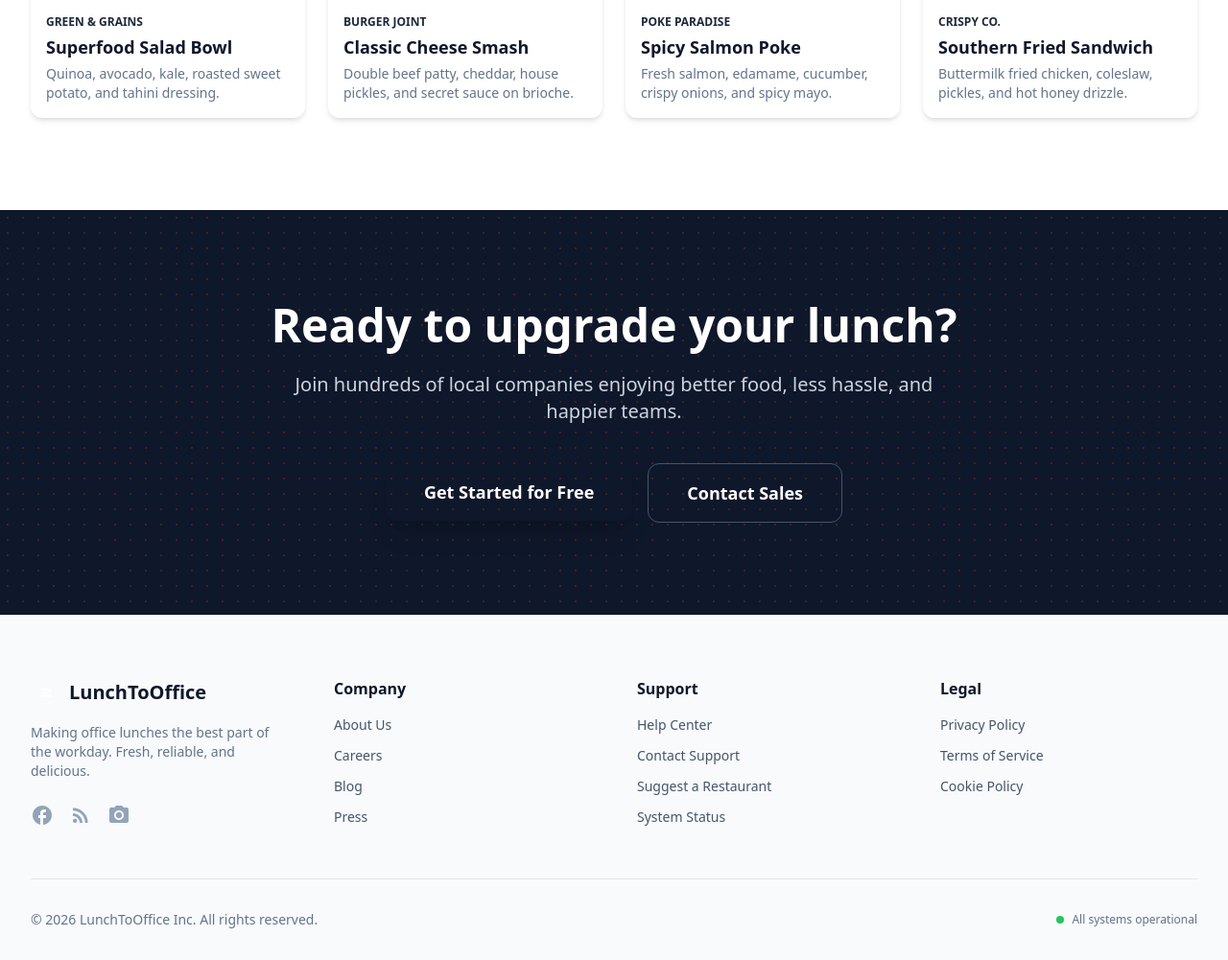
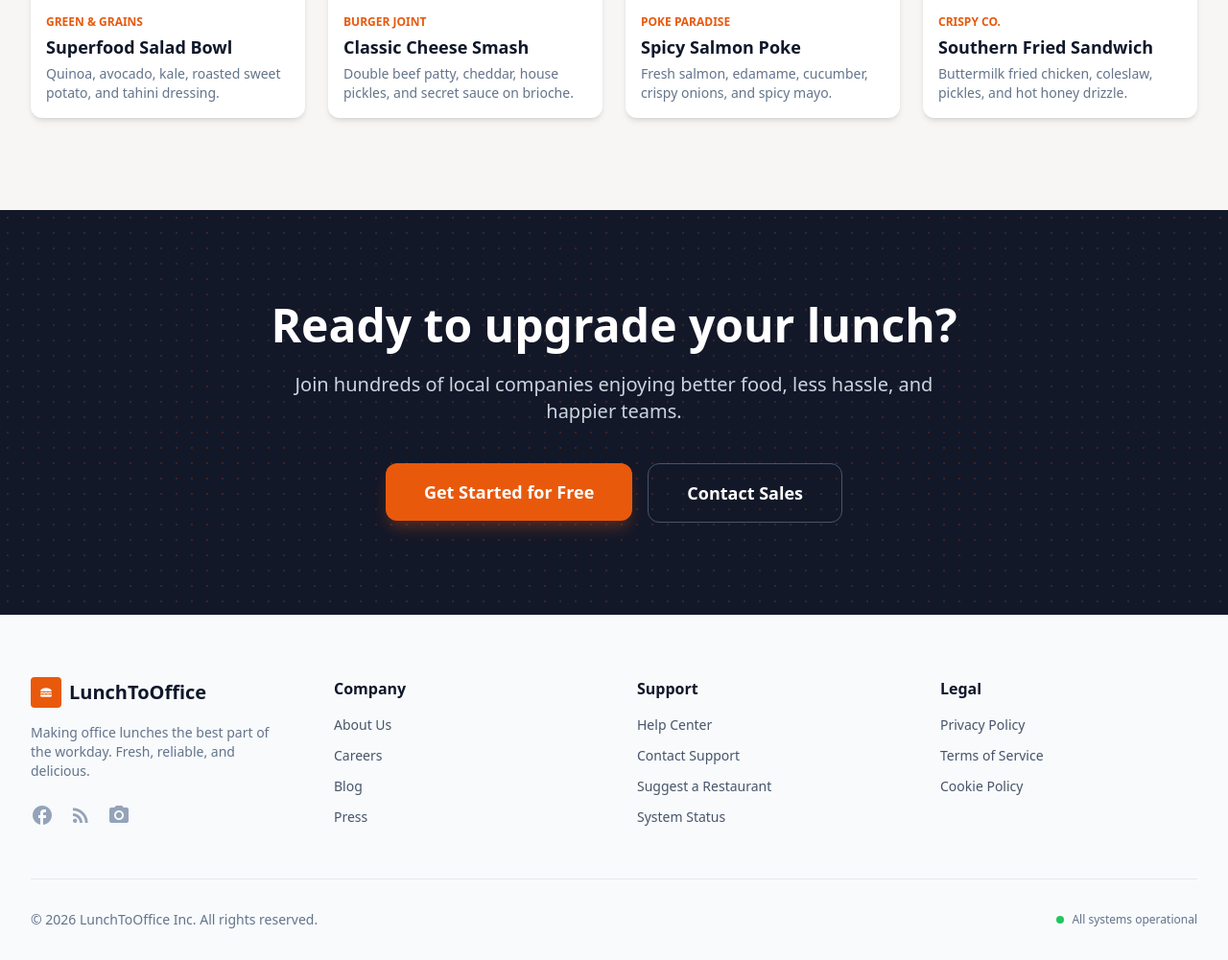
Before and after one commit to jsn-afons/lunchtooffice, a Django app: page / in a window 1280 px wide; the page is wider, and only the part inside the window is pictured. Shown: the part 2644-3645 px from the top of that part at 96% size. Run offline with Django 5.2, Linux system fonts and the light colour scheme; some libraries are stand-ins or nearby versions.

Commit message:
Improve Ui

```diff
--- a/core/templates/core/index.html
+++ b/core/templates/core/index.html
@@ -20,7 +20,7 @@
     <div class="relative z-10 max-w-7xl mx-auto px-4 sm:px-6 lg:px-8 w-full">
         <div class="max-w-2xl">
             <span
-                class="inline-block py-1 px-3 rounded-full bg-primary/20 border border-primary/30 text-primary-dark dark:text-orange-300 font-semibold text-sm mb-6 backdrop-blur-sm">
+                class="inline-block py-1 px-3 rounded-full bg-primary/20 border border-primary/30 text-white font-semibold text-sm mb-6 backdrop-blur-sm">
                 🚀 Now delivering to downtown offices
             </span>
             <h1 class="text-5xl lg:text-7xl font-extrabold text-white tracking-tight mb-6 leading-[1.1]">
--- a/core/templates/core/login.html
+++ b/core/templates/core/login.html
@@ -122,7 +122,7 @@
                     <label class="block text-sm font-medium leading-6 text-slate-900 dark:text-slate-200"
                         for="password">Password</label>
                     <div class="text-sm">
-                        <a class="font-medium text-primary hover:text-orange-700 dark:hover:text-orange-400 transition-colors"
+                        <a class="font-medium text-primary hover:text-primary-dark dark:hover:text-primary-light transition-colors"
                             href="#">Forgot password?</a>
                     </div>
                 </div>
@@ -148,7 +148,7 @@
             <!-- Submit Button -->
             <div>
                 <button
-                    class="flex w-full justify-center rounded-lg bg-primary px-3 py-3 text-sm font-semibold leading-6 text-white shadow-md hover:bg-orange-600 focus-visible:outline focus-visible:outline-2 focus-visible:outline-offset-2 focus-visible:outline-primary transition-all transform active:scale-[0.98]"
+                    class="flex w-full justify-center rounded-lg bg-primary px-3 py-3 text-sm font-semibold leading-6 text-white shadow-md hover:bg-primary-dark focus-visible:outline focus-visible:outline-2 focus-visible:outline-offset-2 focus-visible:outline-primary transition-all transform active:scale-[0.98]"
                     type="submit">
                     Sign in
                 </button>
@@ -157,7 +157,7 @@
         <!-- Footer Link -->
         <p class="mt-8 text-center text-sm text-slate-500 dark:text-slate-400">
             Don't have an account yet?
-            <a class="font-semibold leading-6 text-primary hover:text-orange-600 dark:hover:text-orange-400 ml-1"
+            <a class="font-semibold leading-6 text-primary hover:text-primary-dark dark:hover:text-primary-light ml-1"
                 href="#">Create an account</a>
         </p>
     </div>
--- a/core/templates/core/menu.html
+++ b/core/templates/core/menu.html
@@ -287,7 +287,7 @@
                         </div>
                     </div>
                     <button
-                        class="w-full bg-primary hover:bg-orange-700 text-white font-semibold py-3.5 px-4 rounded-lg shadow-lg shadow-primary/30 transition-all duration-300 transform hover:-translate-y-0.5 active:translate-y-0 flex items-center justify-center gap-2">
+                        class="w-full bg-primary hover:bg-primary-dark text-white font-semibold py-3.5 px-4 rounded-lg shadow-lg shadow-primary/30 transition-all duration-300 transform hover:-translate-y-0.5 active:translate-y-0 flex items-center justify-center gap-2">
                         <span>Send Order to Admin</span>
                         <span class="material-icons text-sm">arrow_forward</span>
                     </button>
--- a/core/templates/core/restaurant_selection.html
+++ b/core/templates/core/restaurant_selection.html
@@ -75,7 +75,7 @@
                 <!-- Quick Filters -->
                 <div class="flex gap-2 overflow-x-auto pb-2 md:pb-0 scrollbar-hide">
                     <button
-                        class="bg-primary text-white px-5 py-2.5 rounded-full text-sm font-medium shadow-lg shadow-primary/30 hover:bg-orange-700 transition-colors whitespace-nowrap">
+                        class="bg-primary text-white px-5 py-2.5 rounded-full text-sm font-medium shadow-lg shadow-primary/30 hover:bg-primary-dark transition-colors whitespace-nowrap">
                         All Cuisines
                     </button>
 
--- a/templates/base.html
+++ b/templates/base.html
@@ -48,6 +48,100 @@
         rel="stylesheet" />
     {% block extra_head %}{% endblock %}
     <style>
+        :root {
+            --color-primary: #e9590c;
+            --color-primary-dark: #c2410c;
+            --color-primary-hover: #cc4d0a;
+            --color-primary-light: #fed7aa;
+            --color-bg-light: #f8f6f5;
+            --color-bg-dark: #221610;
+            --color-surface-light: #ffffff;
+            --color-surface-dark: #2d1f18;
+        }
+
+        /* Force visible button styles even if Tailwind CDN custom colors fail */
+        .bg-primary {
+            background-color: var(--color-primary) !important;
+        }
+        .hover\:bg-primary:hover {
+            background-color: var(--color-primary) !important;
+        }
+        .hover\:bg-primary-dark:hover,
+        .hover\:bg-primary-hover:hover {
+            background-color: var(--color-primary-dark) !important;
+        }
+        .text-primary {
+            color: var(--color-primary) !important;
+        }
+        .border-primary {
+            border-color: var(--color-primary) !important;
+        }
+        .bg-primary\/10 {
+            background-color: color-mix(in srgb, var(--color-primary) 10%, transparent) !important;
+        }
+        .bg-primary\/20 {
+            background-color: color-mix(in srgb, var(--color-primary) 20%, transparent) !important;
+        }
+        .bg-primary\/5 {
+            background-color: color-mix(in srgb, var(--color-primary) 5%, transparent) !important;
+        }
+        .bg-primary-light {
+            background-color: var(--color-primary-light) !important;
+        }
+        .bg-background-light {
+            background-color: var(--color-bg-light) !important;
+        }
+        .bg-background-dark {
+            background-color: var(--color-bg-dark) !important;
+        }
+        .bg-surface-light {
+            background-color: var(--color-surface-light) !important;
+        }
+        .bg-surface-dark {
+            background-color: var(--color-surface-dark) !important;
+        }
+        .shadow-primary\/30 {
+            box-shadow: 0 10px 15px -3px color-mix(in srgb, var(--color-primary) 30%, transparent) !important;
+        }
+        .shadow-primary\/25 {
+            box-shadow: 0 10px 15px -3px color-mix(in srgb, var(--color-primary) 25%, transparent) !important;
+        }
+        .shadow-primary\/20 {
+            box-shadow: 0 10px 15px -3px color-mix(in srgb, var(--color-primary) 20%, transparent) !important;
+        }
+        .ring-primary {
+            --tw-ring-color: var(--color-primary) !important;
+        }
+        .focus\:ring-primary:focus {
+            --tw-ring-color: var(--color-primary) !important;
+        }
+        .focus-visible\:outline-primary:focus-visible {
+            outline-color: var(--color-primary) !important;
+        }
+        .accent-primary {
+            accent-color: var(--color-primary) !important;
+        }
+
+        /* Dark mode overrides */
+        .dark .bg-primary {
+            background-color: var(--color-primary) !important;
+        }
+        .dark .text-primary {
+            color: var(--color-primary) !important;
+        }
+        .dark .bg-background-light {
+            background-color: var(--color-bg-dark) !important;
+        }
+        .dark .bg-surface-light {
+            background-color: var(--color-surface-dark) !important;
+        }
+
+        /* Ensure buttons with primary backgrounds have white text */
+        button.bg-primary,
+        a.bg-primary {
+            color: #ffffff !important;
+        }
+
         {% block styles %}
 
             {% endblock %}
--- a/templates/partials/_navbar.html
+++ b/templates/partials/_navbar.html
@@ -36,7 +36,7 @@
             </div>
             <!-- Mobile Menu Button -->
             <div class="md:hidden flex items-center">
-                <button class="text-slate-600 dark:text-gray-300 hover:text-primary">
+                <button class="text-slate-600 dark:text-green-300 hover:text-primary">
                     <span class="material-icons text-3xl">menu</span>
                 </button>
             </div>
```
